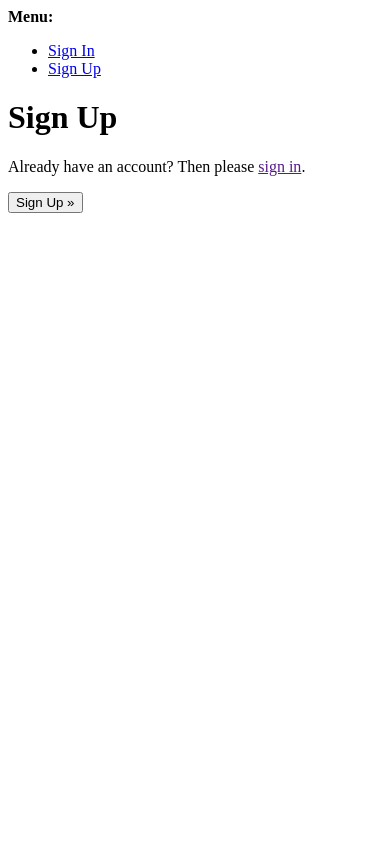
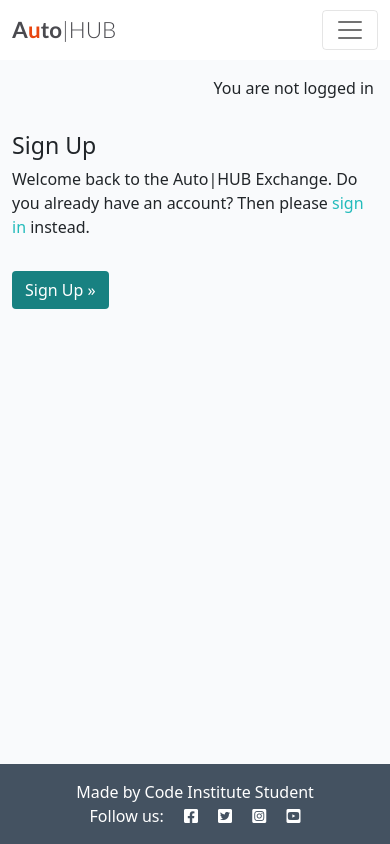
Before and after one commit to staman1702/car-4-sale, a Django app: template templates/account/signup.html in a window 390 px wide. Run offline with Django 4.2, Linux system fonts and the light colour scheme; the template is opened without the code that fills it: most values are stand-ins (such as "Sample title", 1, 10 or a date in 2020); parts of the project's set-up code (start-up, migrations or seed data) failed here and were passed over; some libraries are stand-ins or nearby versions.

Commit message:
Add login

```diff
--- a/pp4_project/settings.py
+++ b/pp4_project/settings.py
@@ -29,7 +29,7 @@ TEMPLATES_DIR = os.path.join(BASE_DIR, 'templates')
 SECRET_KEY = os.environ.get("SECRET_KEY")
 
 # SECURITY WARNING: don't run with debug turned on in production!
-DEBUG = False
+DEBUG = True
 
 ALLOWED_HOSTS = [
     '8000-staman1702-car-4-sale-nymsgjhim4.us2.codeanyapp.com', '.herokuapp.com']
--- a/templates/account/signup.html
+++ b/templates/account/signup.html
@@ -1,21 +1,47 @@
-{% extends "account/base.html" %}
+{% extends "base.html" %}
+<!---->
+{% load i18n %}
+<!---->
+{% block head_title %}
+<!---->
+{% trans "Signup" %} {% endblock %}
+<!---->
+{% block content %}
+<div class="container">
+  <div class="row">
+    <div class="col-md-8 mt-3 offset-md-2">
+      <h3>{% trans "Sign Up" %}</h3>
 
-{% load i18n %}
+      <p>
+        {% blocktrans %}Welcome back to the Auto|HUB Exchange. Do you already
+        have an account? Then please
+        <a class="link" href="{{ login_url }}">sign in</a> instead.
+        <!---->
+        {% endblocktrans %}
+      </p>
+    </div>
+  </div>
+  <div class="row">
+    <div class="col-md-8 mt-3 offset-md-2">
+      <form
+        class="signup"
+        id="signup_form"
+        method="post"
+        action="{% url 'account_signup' %}"
+      >
+        {% csrf_token %} {{ form.as_p }} {% if redirect_field_value %}
+        <input
+          type="hidden"
+          name="{{ redirect_field_name }}"
+          value="{{ redirect_field_value }}"
+        />
+        {% endif %}
+        <button class="btn btn-signup right" type="submit">
+          {% trans "Sign Up" %} &raquo;
+        </button>
+      </form>
+    </div>
+  </div>
+</div>
 
-{% block head_title %}{% trans "Signup" %}{% endblock head_title %}
-
-{% block content %}
-<h1>{% trans "Sign Up" %}</h1>
-
-<p>{% blocktrans %}Already have an account? Then please <a href="{{ login_url }}">sign in</a>.{% endblocktrans %}</p>
-
-<form class="signup" id="signup_form" method="post" action="{% url 'account_signup' %}">
-  {% csrf_token %}
-  {{ form.as_p }}
-  {% if redirect_field_value %}
-  <input type="hidden" name="{{ redirect_field_name }}" value="{{ redirect_field_value }}" />
-  {% endif %}
-  <button type="submit">{% trans "Sign Up" %} &raquo;</button>
-</form>
-
-{% endblock content %}
+{% endblock %}
--- a/templates/base.html
+++ b/templates/base.html
@@ -117,7 +117,11 @@
     </nav>
 
     <main class="flex-shrink-0 main-bg">
-      {% block content %}
+      {% if user.is_authenticated %}
+      <p class="text-end m-3">You are logged in as {{ user }}</p>
+      {% else %}
+      <p class="text-end m-3">You are not logged in</p>
+      {% endif %} {% block content %}
       <!-- Content Goes here -->
       {% endblock content %}
     </main>
```
